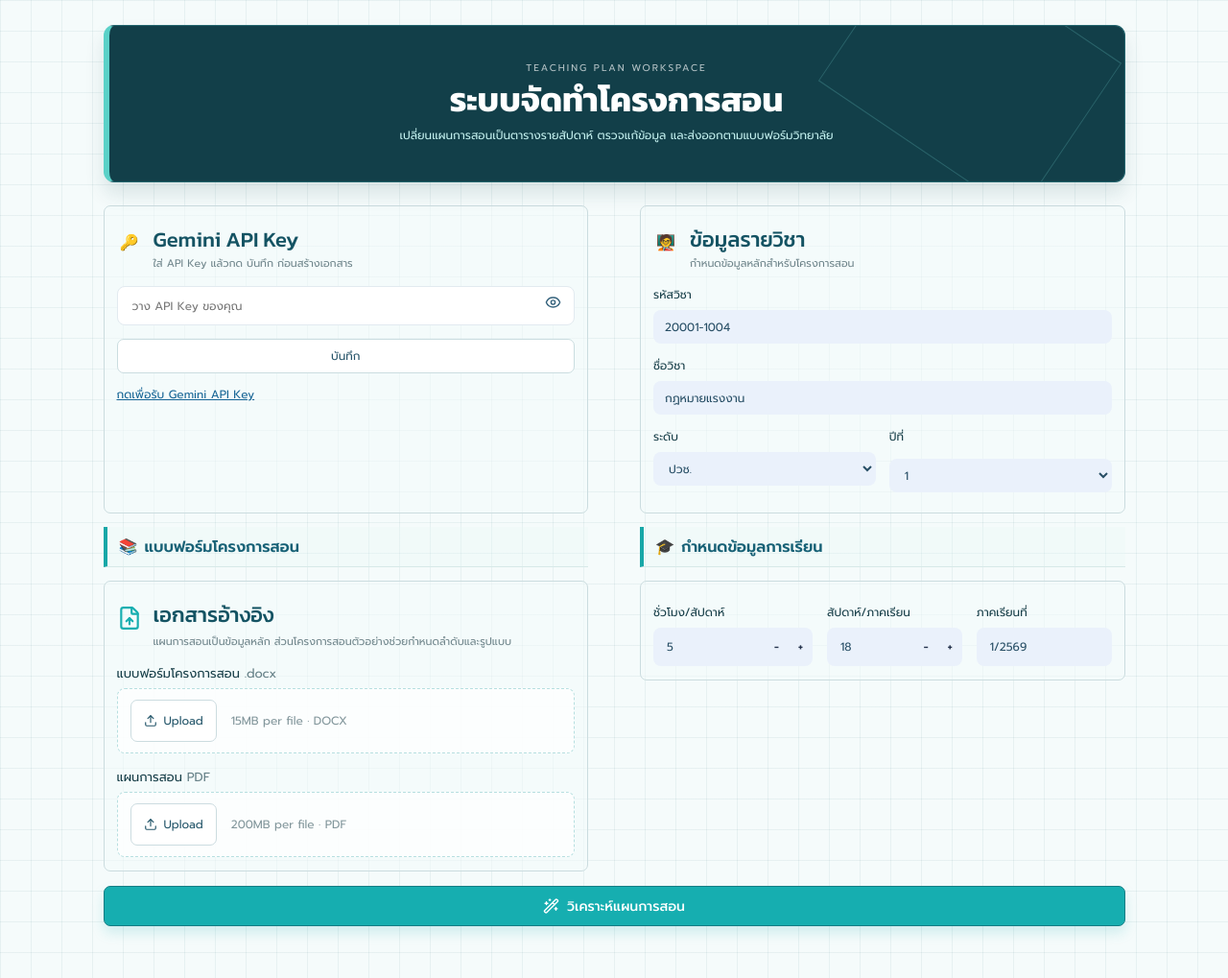
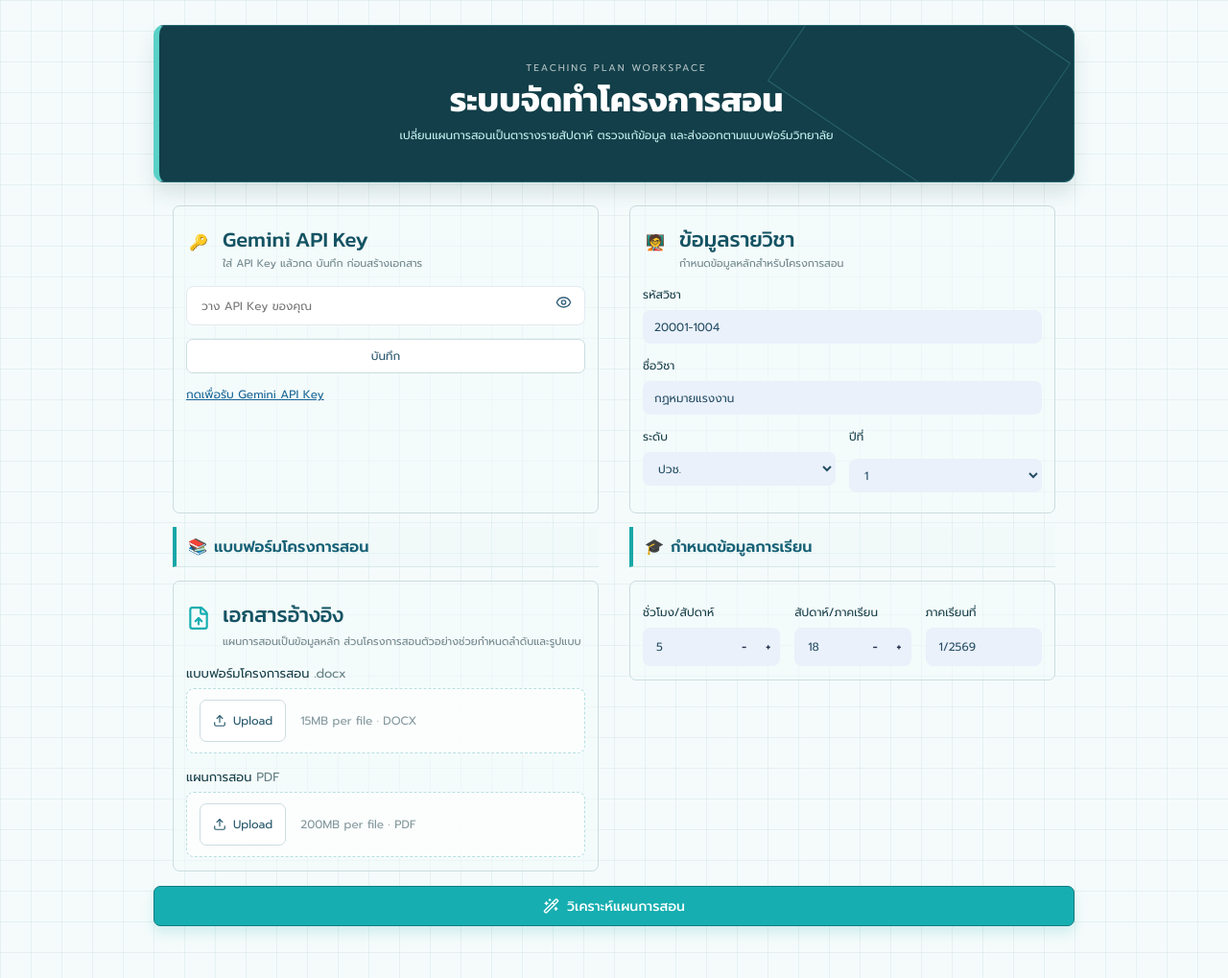
Before and after one commit to Watdafak89/Watdafak1.github.io, a Flask app: page / in a window 1280 px wide. Shown: the whole page at 96% size. Run offline with Flask 3, Linux system fonts and the light colour scheme; parts of the project's set-up code (start-up, migrations or seed data) failed here and were passed over.

Commit message:
Center main UI layout

```diff
--- a/static/style.css
+++ b/static/style.css
@@ -4,7 +4,7 @@ body { margin: 0; color: var(--ink); background-color: var(--paper); background-
 button, input, select { font: inherit; }
 .app-shell { min-height: 100vh; display: block; }
 .sidebar { display: none; }
-.main-content { width: min(1065px, calc(100% - 28px)); margin: 0 auto; padding: 26px 0 30px; }
+.main-content { width: min(960px, calc(100% - 40px)); margin: 0 auto; padding: 26px 0 30px; }
 .hero { min-height: 164px; padding: 22px 38px 25px; margin: 0 0 24px; border: 1px solid #22646d; border-left: 6px solid #5bd1c8; border-radius: 11px; color: #fff; background: var(--navy); box-shadow: 0 12px 20px rgba(18, 63, 73, .12); display: flex; justify-content: center; text-align: center; align-items: center; overflow: hidden; position: relative; }
 .hero::after { content: ''; position: absolute; width: 250px; height: 190px; right: 35px; top: -48px; border: 1px solid rgba(125, 224, 218, .22); transform: rotate(34deg); }
 .eyebrow { font-size: 10px; letter-spacing: 2px; opacity: .68; margin: 0 0 7px; }
@@ -13,7 +13,7 @@ h1 { font-family: 'Kanit', sans-serif; font-size: clamp(27px, 3vw, 35px); line-h
 .hero-subtitle { font-size: 12px; margin: 0; color: #c4f1ef; }
 .hero-orbit { display: none; }
 .steps { display: none; }
-.dashboard-grid { display: grid; grid-template-columns: 1fr 1fr; gap: 54px; }
+.dashboard-grid { width: min(920px, 100%); margin-inline: auto; display: grid; grid-template-columns: 1fr 1fr; gap: 32px; }
 .card { border: 1px solid var(--line); border-radius: 7px; padding: 23px 13px 14px; background: rgba(245, 251, 251, .55); }
 .intro-grid { margin-bottom: 14px; }
 .centered-heading { align-items: center; }
@@ -29,7 +29,7 @@ h1 { font-family: 'Kanit', sans-serif; font-size: clamp(27px, 3vw, 35px); line-h
 .wide-field:last-child { margin-bottom: 0; }
 .wide-field input, .wide-field select { width: 100%; border: 1px solid transparent; border-radius: 8px; outline: 0; background: var(--blue-soft); color: #274e65; height: 35px; padding: 0 11px; font-size: 12px; }
 .compact-course-grid { display: grid; grid-template-columns: 1fr 1fr; gap: 14px; }
-.content-grid { display: grid; grid-template-columns: 1fr 1fr; gap: 54px; }
+.content-grid { width: min(920px, 100%); margin-inline: auto; display: grid; grid-template-columns: 1fr 1fr; gap: 32px; }
 .content-column { min-width: 0; }
 .band-title { min-height: 42px; display: flex; align-items: center; gap: 7px; border-left: 4px solid #18a7a7; border-bottom: 1px solid #d7e9e8; color: #176176; font-size: 16px; font-weight: 600; padding: 7px 12px; margin-bottom: 14px; background: rgba(228, 246, 243, .28); }
 .band-title span { font-size: 16px; }
--- a/streamlit_app.py
+++ b/streamlit_app.py
@@ -16,7 +16,7 @@ st.markdown(
     :root { --ink: #173e48; --muted: #6f858b; --line: #cbdcdf; --navy: #123f49; --teal: #16aeb0; --blue-soft: #eaf1fb; }
     html, body, [class*="css"] { font-family: 'Prompt', sans-serif; color: var(--ink); }
     .stApp { background-color: #f5fbfb; background-image: linear-gradient(rgba(31,112,119,.07) 1px, transparent 1px), linear-gradient(90deg, rgba(31,112,119,.07) 1px, transparent 1px); background-size: 32px 32px; }
-    .block-container { max-width: 1065px; padding-top: 2rem; }
+    .block-container { max-width: 960px; margin: 0 auto; padding-top: 2rem; }
     .hero { min-height: 138px; padding: 24px 36px; margin-bottom: 22px; border: 1px solid #22646d; border-left: 6px solid #5bd1c8; border-radius: 11px; color: white; background: #123f49; text-align: center; box-shadow: 0 12px 20px rgba(18,63,73,.12); }
     .hero h1 { font-family: 'Kanit', sans-serif; margin: 0 0 8px; font-size: 2.25rem; }
     .hero p { margin: 0; color: #c4f1ef; font-size: .85rem; }
```
